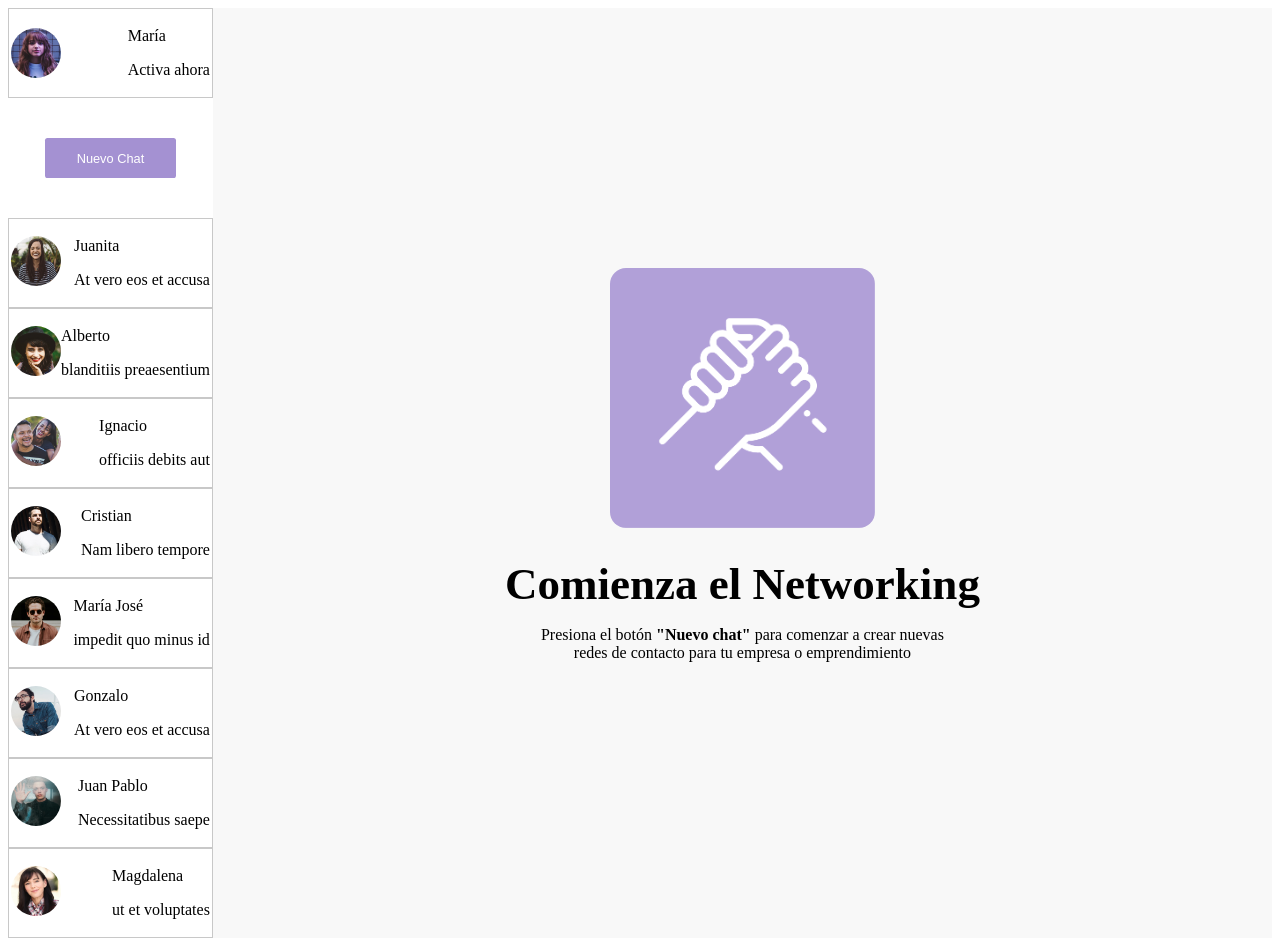
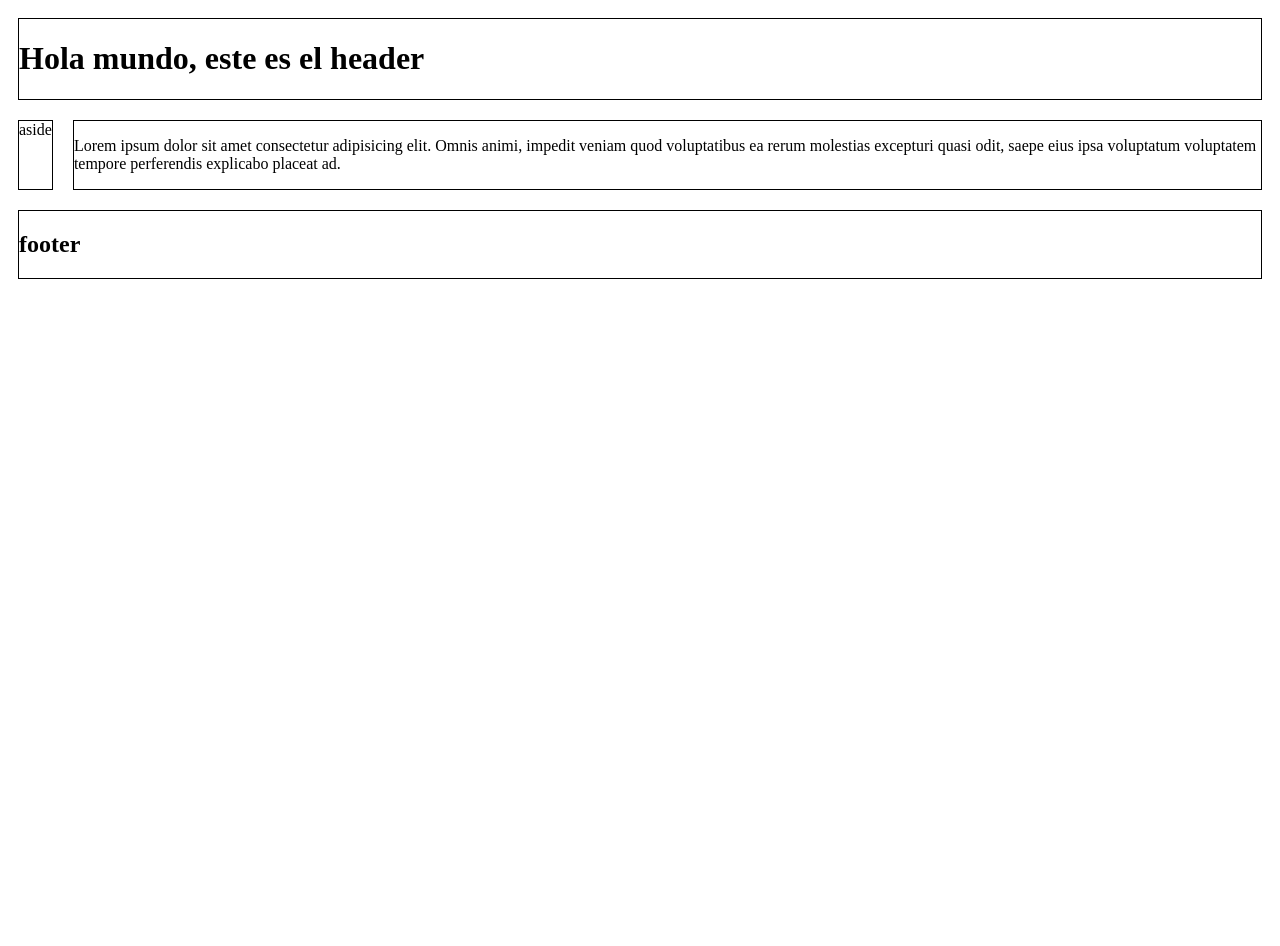
Before and after one commit to isconnei/ElectricCarStore, a plain HTML site: page index.html in a window 1280 px wide. After the commit the page ends 800 px from the top, so only its background shows below. Drawn offline with Linux system fonts and the light colour scheme.

Commit message:
layout grid

```diff
--- a/assets/css/style.css
+++ b/assets/css/style.css
@@ -1,64 +1,23 @@
-h1 {
-  font-size: 45px;
-  margin-bottom: 0px;
+.header {
+  grid-area: header;
 }
-
-.box1 {
-  display: flex;
+.aside {
+  grid-area: aside;
 }
-.main {
-  display: flex;
-  flex: 1;
-  flex-direction: column;
-  align-items: center;
-  justify-content: center;
-  background-color: rgb(248, 248, 248);
+.body {
+  grid-area: body;
 }
-.main img {
-  width: 25%;
-  border-radius: 1em;
+.footer {
+  grid-area: footer;
 }
-.main p {
-  text-align: center;
-  width: 40%;
-  font-size: 16px;
+.grid-container {
+  display: grid;
+  grid-template-areas:
+    "header header"
+    "aside body"
+    "footer footer";
 }
-
-.listPerson {
-  display: flex;
-  flex-direction: column;
+.box {
+  border: solid 1px black;
+  margin: 10px;
 }
-
-.person {
-  display: flex;
-  border: 1px solid rgb(200, 200, 200);
-  align-items: center;
-  justify-content: space-between;
-  padding: 2px;
-}
-.person img {
-  border-radius: 100px;
-  height: 50px;
-  width: 50px;
-}
-
-.person detail {
-  display: flex;
-  flex-direction: column;
-}
-
-.button {
-  display: flex;
-  height: 120px;
-  align-items: center;
-  justify-content: center;
-}
-
-.button button {
-  background-color: #a491d2;
-  color: white;
-  border: none;
-  border-radius: 0.2em;
-  font-size: 0.8em;
-  padding: 1em 2.5em;
-}
--- a/index.html
+++ b/index.html
@@ -4,165 +4,20 @@
     <meta charset="UTF-8" />
     <meta name="viewport" content="width=device-width, initial-scale=1.0" />
     <link rel="stylesheet" href="./assets/css/style.css" />
-    <title>Document</title>
+    <title>Desafio 2 - CSS Avanzado</title>
   </head>
-  <body>
-    <div class="box1">
-      <div class="contact">
-        <div class="person">
-          <img src="./assets/img/maria.jpg" alt="me" />
-          <div class="detail">
-            <div class="name">
-              <p>María</p>
-            </div>
-            <div class="status">
-              <p>Activa ahora</p>
-            </div>
-          </div>
-        </div>
-        <div class="button">
-          <button>Nuevo Chat</button>
-        </div>
-        <div class="listPerson">
-          <div class="person">
-            <div class="foto">
-              <img
-                src="./assets/img/Screen Shot 2018-11-28 at 15.27.14.jpg"
-                alt="contact 1"
-              />
-            </div>
+  <div class="grid-container">
+    <div class="header box"><h1>Hola mundo, este es el header</h1></div>
+    <div class="aside box">aside</div>
+    <div class="body box">
+      <p>
+        Lorem ipsum dolor sit amet consectetur adipisicing elit. Omnis animi,
+        impedit veniam quod voluptatibus ea rerum molestias excepturi quasi
+        odit, saepe eius ipsa voluptatum voluptatem tempore perferendis
+        explicabo placeat ad.
+      </p>
+    </div>
 
-            <div class="detail">
-              <div class="name">
-                <p>Juanita</p>
-              </div>
-              <div class="status">
-                <p>At vero eos et accusa</p>
-              </div>
-            </div>
-          </div>
-          <div class="person">
-            <div class="foto">
-              <img
-                src="./assets/img/Screen Shot 2018-11-28 at 15.28.04.jpg"
-                alt="contact 2"
-              />
-            </div>
-
-            <div class="detail">
-              <div class="name"></div>
-              <p>Alberto</p>
-              <div class="status">
-                <p>blanditiis preaesentium</p>
-              </div>
-            </div>
-          </div>
-          <div class="person">
-            <div class="foto">
-              <img
-                src="./assets/img/Screen Shot 2018-11-28 at 15.28.30.jpg"
-                alt="contact 3"
-              />
-            </div>
-
-            <div class="detail">
-              <div class="name"></div>
-              <p>Ignacio</p>
-              <div class="status">
-                <p>officiis debits aut</p>
-              </div>
-            </div>
-          </div>
-          <div class="person">
-            <div class="foto">
-              <img
-                src="./assets/img/Screen Shot 2018-11-28 at 15.30.34.jpg"
-                alt="contact 4"
-              />
-            </div>
-
-            <div class="detail">
-              <div class="name"></div>
-              <p>Cristian</p>
-              <div class="status">
-                <p>Nam libero tempore</p>
-              </div>
-            </div>
-          </div>
-          <div class="person">
-            <div class="foto">
-              <img
-                src="./assets/img/Screen Shot 2018-11-28 at 15.30.54.jpg"
-                alt="contact 5"
-              />
-            </div>
-
-            <div class="detail">
-              <div class="name"></div>
-              <p>María José</p>
-              <div class="status">
-                <p>impedit quo minus id</p>
-              </div>
-            </div>
-          </div>
-          <div class="person">
-            <div class="foto">
-              <img
-                src="./assets/img/Screen Shot 2018-11-28 at 15.31.09.jpg"
-                alt="contact 6"
-              />
-            </div>
-
-            <div class="detail">
-              <div class="name"></div>
-              <p>Gonzalo</p>
-              <div class="status">
-                <p>At vero eos et accusa</p>
-              </div>
-            </div>
-          </div>
-          <div class="person">
-            <div class="foto">
-              <img
-                src="./assets/img/Screen Shot 2018-11-28 at 15.32.16.jpg"
-                alt="contact 7"
-              />
-            </div>
-
-            <div class="detail">
-              <div class="name"></div>
-              <p>Juan Pablo</p>
-              <div class="status">
-                <p>Necessitatibus saepe</p>
-              </div>
-            </div>
-          </div>
-          <div class="person">
-            <div class="foto">
-              <img
-                src="./assets/img/Screen Shot 2018-11-28 at 15.32.44.jpg"
-                alt="contact 8"
-              />
-            </div>
-
-            <div class="detail">
-              <div class="name"></div>
-              <p>Magdalena</p>
-              <div class="status">
-                <p>ut et voluptates</p>
-              </div>
-            </div>
-          </div>
-        </div>
-      </div>
-      <div class="main">
-        <img src="./assets/img/hand.png" alt="" />
-        <h1>Comienza el Networking</h1>
-        <p>
-          Presiona el botón <b>"Nuevo chat"</b> para comenzar a crear nuevas
-          redes de contacto para tu empresa o emprendimiento
-        </p>
-      </div>
-    </div>
-  </body>
+    <div class="footer box"><h2>footer</h2></div>
+  </div>
 </html>
```
Also changed, not shown: assets/img/Screen Shot 2018-11-28 at 15.27.14.jpg (deleted), assets/img/Screen Shot 2018-11-28 at 15.28.04.jpg (deleted), assets/img/Screen Shot 2018-11-28 at 15.28.30.jpg (deleted), assets/img/Screen Shot 2018-11-28 at 15.30.34.jpg (deleted), assets/img/Screen Shot 2018-11-28 at 15.30.54.jpg (deleted), assets/img/Screen Shot 2018-11-28 at 15.31.09.jpg (deleted), assets/img/Screen Shot 2018-11-28 at 15.32.16.jpg (deleted), assets/img/Screen Shot 2018-11-28 at 15.32.44.jpg (deleted), assets/img/hand.png (deleted), assets/img/maria.jpg (deleted), 3 other files.
